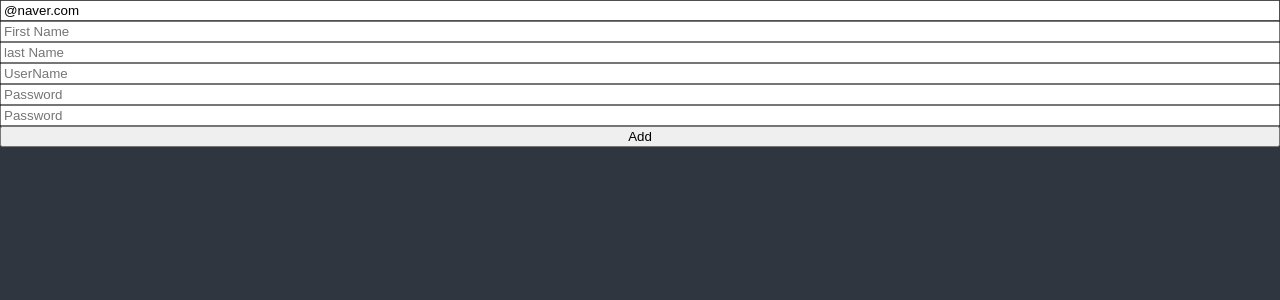
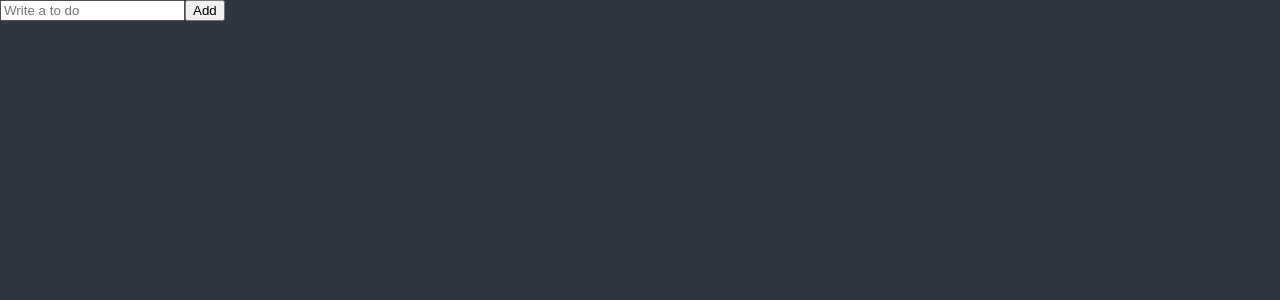
Before and after one commit to gahyeon-park/react-masterclass-typescript, a React (Create React App) app: page / in a window 1280 px wide. Shown: the top 300 px of the page. Built offline with nearby package versions, Linux system fonts and the light colour scheme.

Commit message:
#6.11 Add To Do

```diff
--- a/src/ToDoList.tsx
+++ b/src/ToDoList.tsx
@@ -1,88 +1,26 @@
-import { useState } from "react";
 import { useForm } from 'react-hook-form';
 
-// function TodoList() {
-//   const [todo, setTodo] = useState("");
-
-//   const onChange = (event: React.FormEvent<HTMLInputElement>) => {
-//     const { currentTarget: { value }} = event;
-//     setTodo(value);
-//   }
-
-//   const onSubmit = (event: React.FormEvent<HTMLFormElement>) => {
-//     event.preventDefault();
-//     console.log(todo);
-//   }
-
-//   return (
-//     <div>
-//       <form onSubmit={onSubmit}>
-//         <input type="text" onChange={onChange} value={todo} placeholder="Write a to do" />
-//         <button>Add</button>
-//       </form>
-//     </div>
-//   )
-// }
-
 interface IForm {
-  email: string;
-  firstName: string;
-  lastName: string;
-  userName: string;
-  password1: string;
-  password2: string;
-  extraError?: string;
+  todo: string;
 }
 
 function TodoList() {
-  const { register, handleSubmit, formState: { errors }, setError } = useForm<IForm>({ defaultValues: { email: "@naver.com" }});
-  const onValid = (data: IForm) => {
-    // 데이터가 유효할 경우 실행됨.
-    console.log("isValid", data);
+  const { register, handleSubmit, setValue } = useForm<IForm>();
+  const isValidHandler = (data: IForm) => {
+    console.log('add todo', data.todo);
 
-    if(data.password1 !== data.password2) {
-      setError("password2", { message: "your password are not the same" }, { shouldFocus: true });
-    }
-
-    // setError("extraError", { message: "Server offline." }) // 특정 항목에 해당되는 에러가 아닌, 전체 form에 해당되는 에러
-  }
-
-  const onInvalid = (data: any) => {
-    // 데이터가 유효하지 경우 실행됨.
-    console.log('isInValid: ', data);
+    setValue("todo", "");
   }
 
   return (
     <div>
-      <form style={{display: "flex", flexDirection: "column"}} onSubmit={handleSubmit(onValid, onInvalid)}>
-        <input {...register("email", { required: "Email is required", pattern: { value: /^[A-Za-z0-9._%+-]+@naver.com$/, message: "Only naver.com emails allowed" } })}  placeholder="Email" />
-        <span>{errors?.email?.message}</span>
-        <input {...register("firstName", { required: "FirstName is required", validate: {
-          checkNico: value => value.includes("nico") ? "no nico allowed" : true,
-          checkIsNumber: value => {
-            const newVal = value.split("");
-            return newVal.every(str => isNaN(Number(str))) ? true : "Write text only"
-          }
-        } })}  placeholder="First Name" />
-        <span>{errors?.firstName?.message }</span>
-        <input {...register("lastName", { required: "LastName is required" })}  placeholder="last Name" />
-        <span>{errors?.lastName?.message }</span>
-        <input {...register("userName", { required: "UserName is required", minLength: 10 })}  placeholder="UserName" />
-        <span>{errors?.userName?.message }</span>
-        <input
-          {...register("password1", {
-            required: "password is required",
-            minLength: { value: 5, message: "Your password is too short" }
-          })}
-          placeholder="Password" />
-        <span>{errors?.password1?.message }</span>
-        <input {...register("password2", { required: "Please write your password once more.", minLength: 5 })}  placeholder="Password" />
-        <span>{errors?.password2?.message }</span>
+      <form onSubmit={handleSubmit(isValidHandler)}>
+        <input type="text" { ...register("todo", { required: "write a your todo" })} placeholder="Write a to do" />
         <button>Add</button>
-        <span>{errors?.extraError?.message}</span>
       </form>
     </div>
   )
 }
 
+
 export default TodoList;
```
